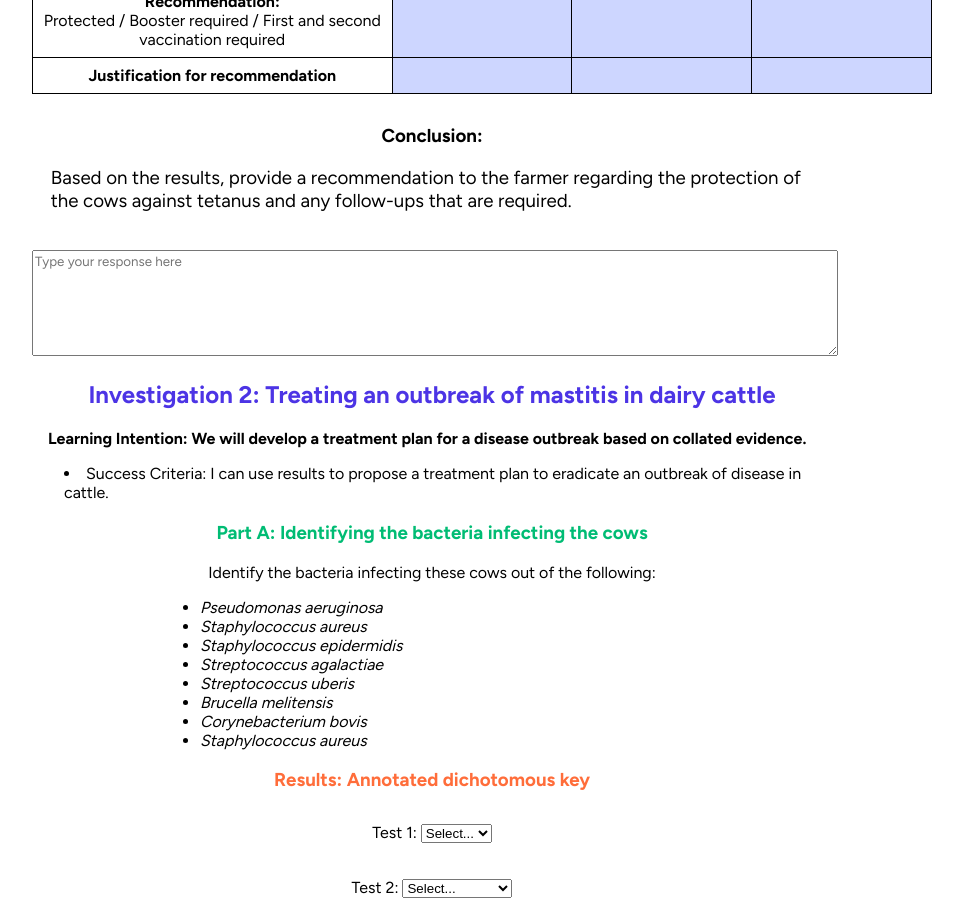
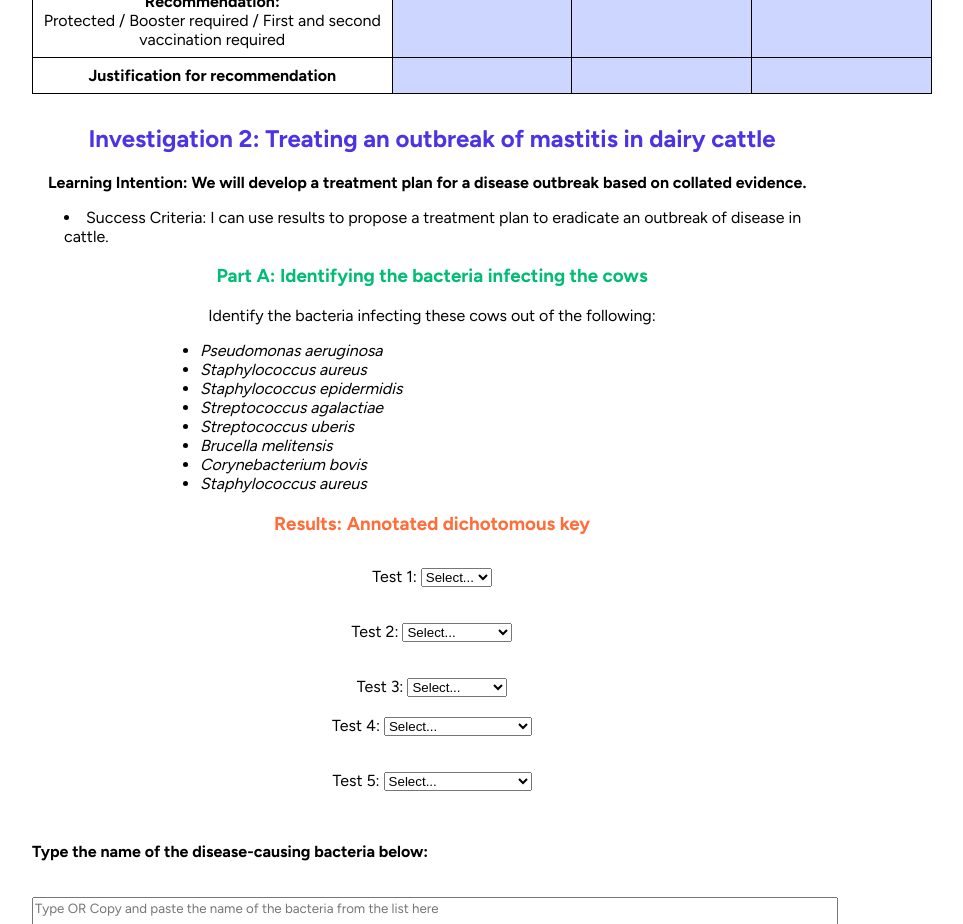
Before and after one commit to GTACAus/vce401, a plain HTML site: page index.html in a window 1280 px wide. Shown: the part 3380-4304 px from the top of the page, without its empty margins (8-971 px from the left). Drawn offline with Linux system fonts and the light colour scheme.

Commit message:
Update index.html

```diff
--- a/index.html
+++ b/index.html
@@ -303,11 +303,6 @@ Success criteria: </p>
     <td contenteditable="true" style="background:#cdd6ff;"></td>
   </tr>
 </table>
-<h3>Conclusion: </h3>
-      <h3 style="text-align: left; font-weight: normal;margin-left: 1em;"> Based on the results, provide a recommendation to the farmer regarding the protection of the cows against tetanus and any follow-ups that are required.</h3>
-      <textarea id="experiment5" placeholder="Type your response here"></textarea>
-
-
 
       <div id="exp2" class="experiment">
         <h2 style="color: #4C34E5">Investigation 2: Treating an outbreak of mastitis in dairy cattle</h2>
```
